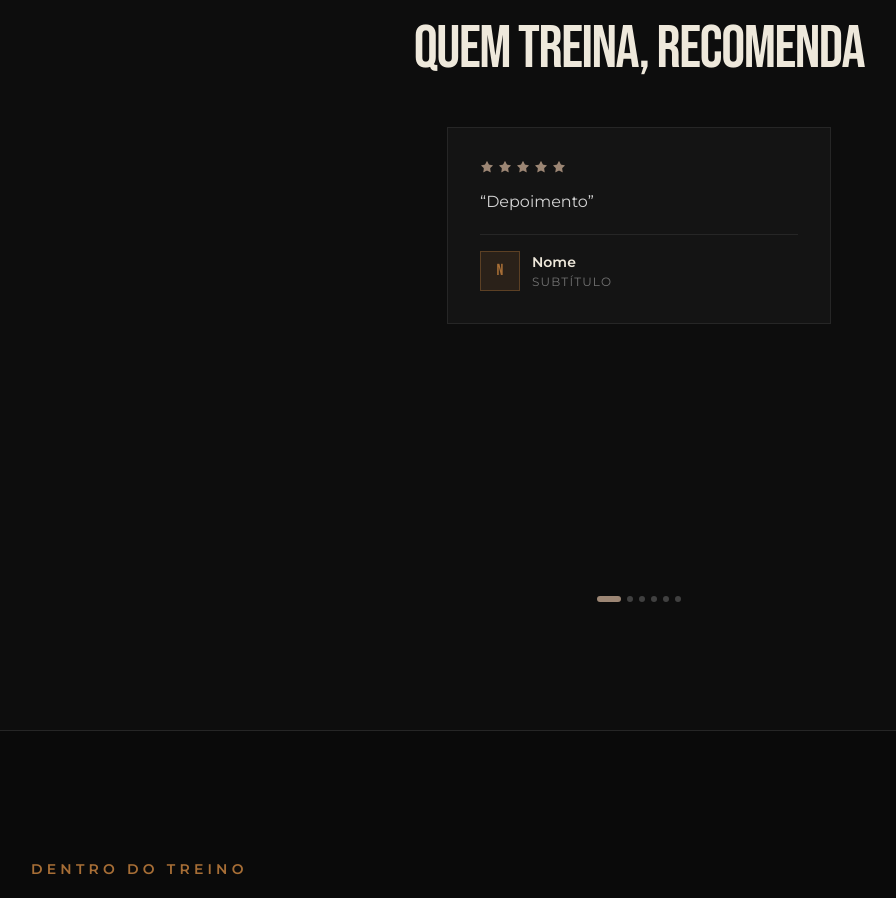
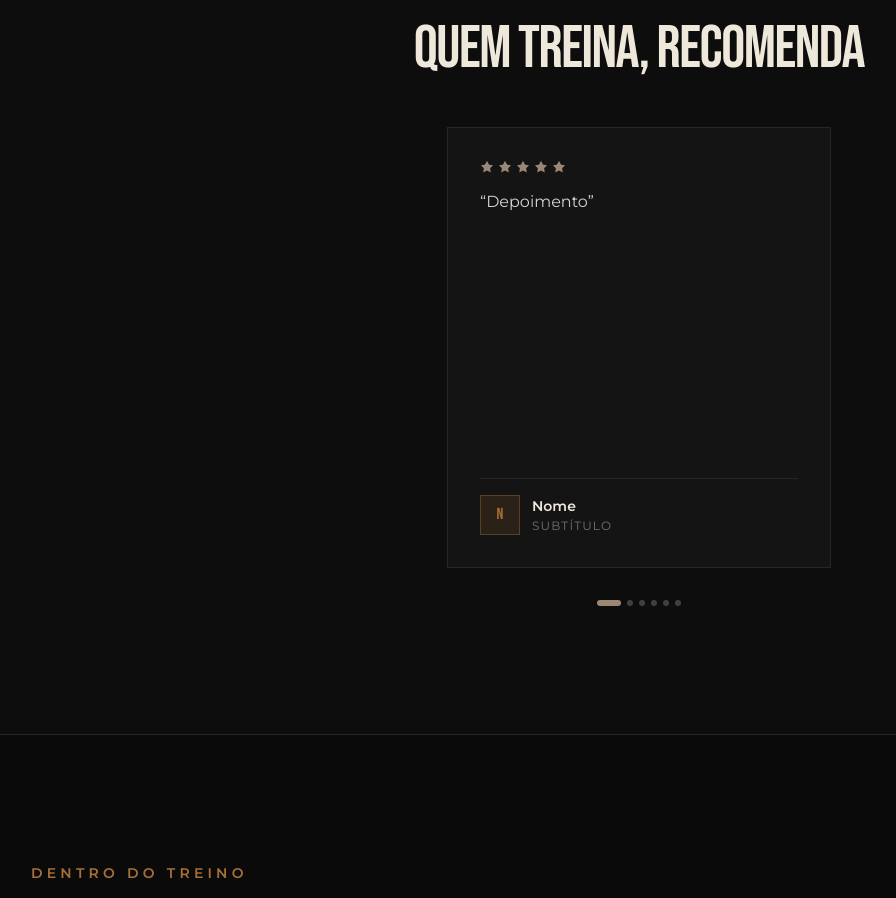
Before and after one commit to RoneAlexandre/personal, a React (Create React App) app in the folder frontend/: page / in a window 1280 px wide. Shown: the part 6983-7881 px from the top of the page, without its empty margins (1-897 px from the left). Built offline with nearby package versions, Linux system fonts and the light colour scheme.

Commit message:
teste seta

```diff
--- a/frontend/src/components/Testimonials.jsx
+++ b/frontend/src/components/Testimonials.jsx
@@ -14,11 +14,13 @@ const Stars = () => (
 const QuoteCard = ({ t, i }) => (
     <figure
         data-testid={`testimonial-card-${i}`}
-        className="w-full max-w-[320px] sm:max-w-sm mx-auto flex flex-col bg-[#141414] border border-neutral-800 p-6 sm:p-8"
+        className="w-full max-w-[320px] sm:max-w-sm mx-auto flex flex-col justify-between h-full bg-[#141414] border border-neutral-800 p-6 sm:p-8"
     >
-        <Stars />
-        <blockquote className="mt-4 flex-1 text-neutral-300 text-sm sm:text-base leading-relaxed">“{t.quote}”</blockquote>
-        <figcaption className="mt-5 pt-4 border-t border-neutral-800 flex items-center gap-3">
+        <div>
+            <Stars />
+            <blockquote className="mt-4 text-neutral-300 text-sm sm:text-base leading-relaxed">“{t.quote}”</blockquote>
+        </div>
+        <figcaption className="mt-6 pt-4 border-t border-neutral-800 flex items-center gap-3">
             <span className="w-10 h-10 shrink-0 flex items-center justify-center bg-terracota/15 border border-terracota/40 font-display text-base text-terracota">
                 {t.name.split(" ").map((w) => w[0]).join("").replace(".", "")}
             </span>
@@ -72,7 +74,7 @@ export const Testimonials = () => {
                 <SectionHeader kicker="Depoimentos" title="Quem treina, recomenda" align="center" />
             </div>
 
-            <div className="max-w-3xl mx-auto mt-12 px-4 sm:px-16">
+            <div className="max-w-3xl mx-auto mt-12 px-4 sm:px-16 relative">
                 <div
                     ref={viewportRef}
                     className="relative overflow-hidden"
@@ -81,18 +83,18 @@ export const Testimonials = () => {
                     data-testid="testimonial-track"
                 >
                     <div
-                        className="flex transition-transform duration-500 ease-out"
+                        className="flex transition-transform duration-500 ease-out items-stretch"
                         style={{ transform: `translateX(-${index * 100}%)` }}
                     >
                         {TESTIMONIALS.map((t, i) => (
-                            <div key={t.name} className="w-full shrink-0 px-1">
+                            <div key={t.name} className="w-full shrink-0 px-1 flex">
                                 <QuoteCard t={t} i={i} />
                             </div>
                         ))}
                     </div>
 
-                    <ArrowButton direction="prev" onClick={prev} className="hidden sm:flex absolute -left-14 top-1/2 -translate-y-1/2" />
-                    <ArrowButton direction="next" onClick={next} className="hidden sm:flex absolute -right-14 top-1/2 -translate-y-1/2" />
+                    <ArrowButton direction="prev" onClick={prev} className="hidden sm:flex absolute -left-14 top-1/2 -translate-y-1/2 z-10" />
+                    <ArrowButton direction="next" onClick={next} className="hidden sm:flex absolute -right-14 top-1/2 -translate-y-1/2 z-10" />
                 </div>
 
                 <div className="flex sm:hidden items-center justify-center gap-4 mt-6">
```
